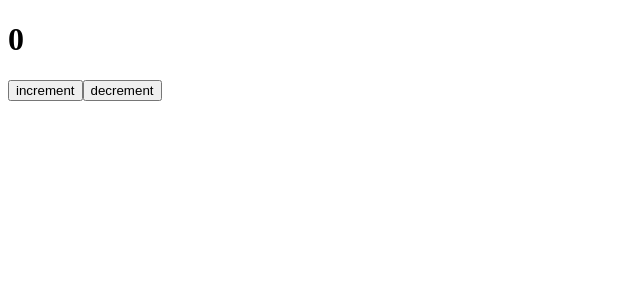
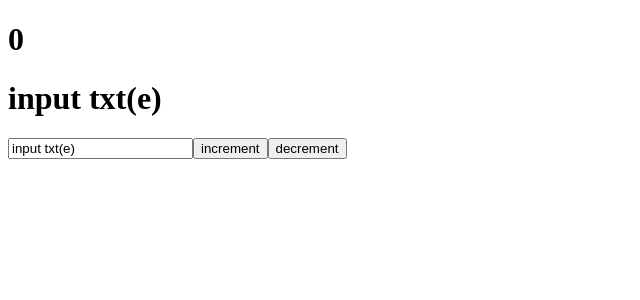
Before and after one commit to westop/my_app, a React (Create React App) app: page / in a window 1280 px wide. Shown: the top 300 px of the page, without its empty margins (0-640 px from the left). Built offline with nearby package versions, Linux system fonts and the light colour scheme.

Commit message:
изменено:      src/App.js

```diff
--- a/src/App.js
+++ b/src/App.js
@@ -3,15 +3,16 @@
 function App() {
 
 
-const [likes, setlikes] = useState(0)
+  const [likes, setlikes] = useState(0)
+  const [value, setValue] = useState('input txt(e)')
 
-function increment() {
-  setlikes(likes +1);
-}
+  function increment() {
+    setlikes(likes + 1);
+  }
 
-function decrement() {
-  setlikes(likes -1);
-}
+  function decrement() {
+    setlikes(likes - 1);
+  }
 
 
 
@@ -20,6 +21,12 @@
   return (
     <div className="App">
       <h1>{likes}</h1>
+      <h1>{value}</h1>
+      <input
+        type="text"
+        value={value}
+        onChange={event =>setValue(event.target.value)}
+        />
       <button onClick={increment}>increment</button>
       <button onClick={decrement}>decrement</button>
     </div>
```
